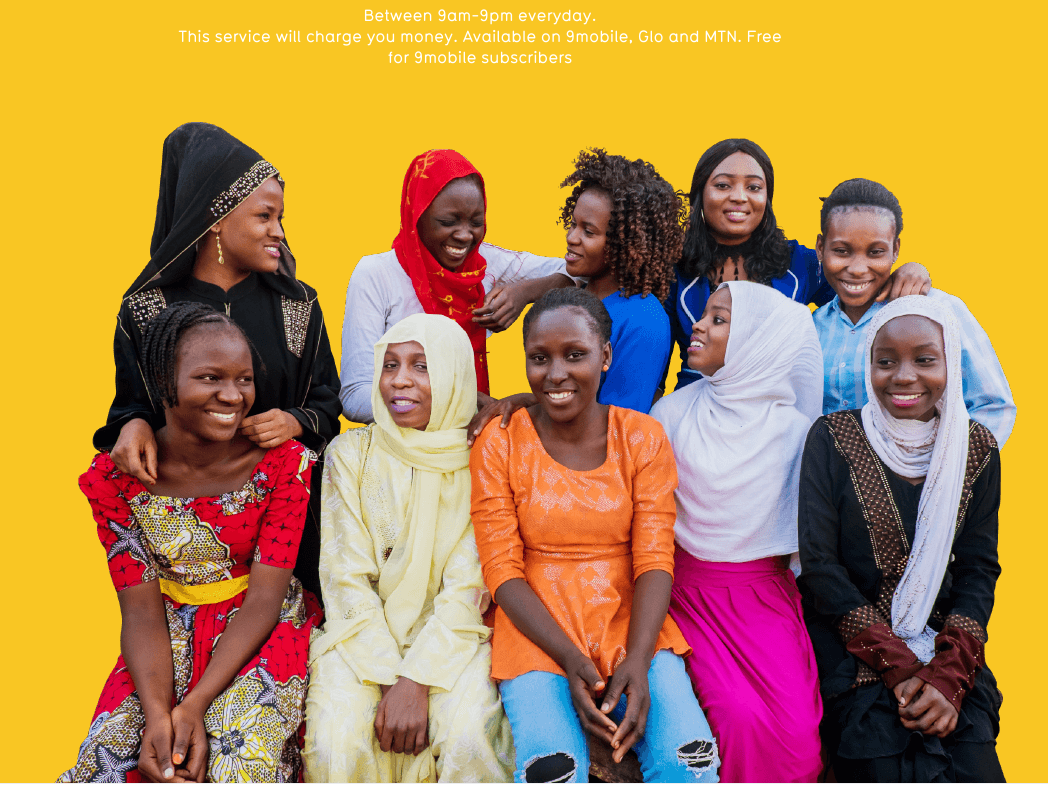
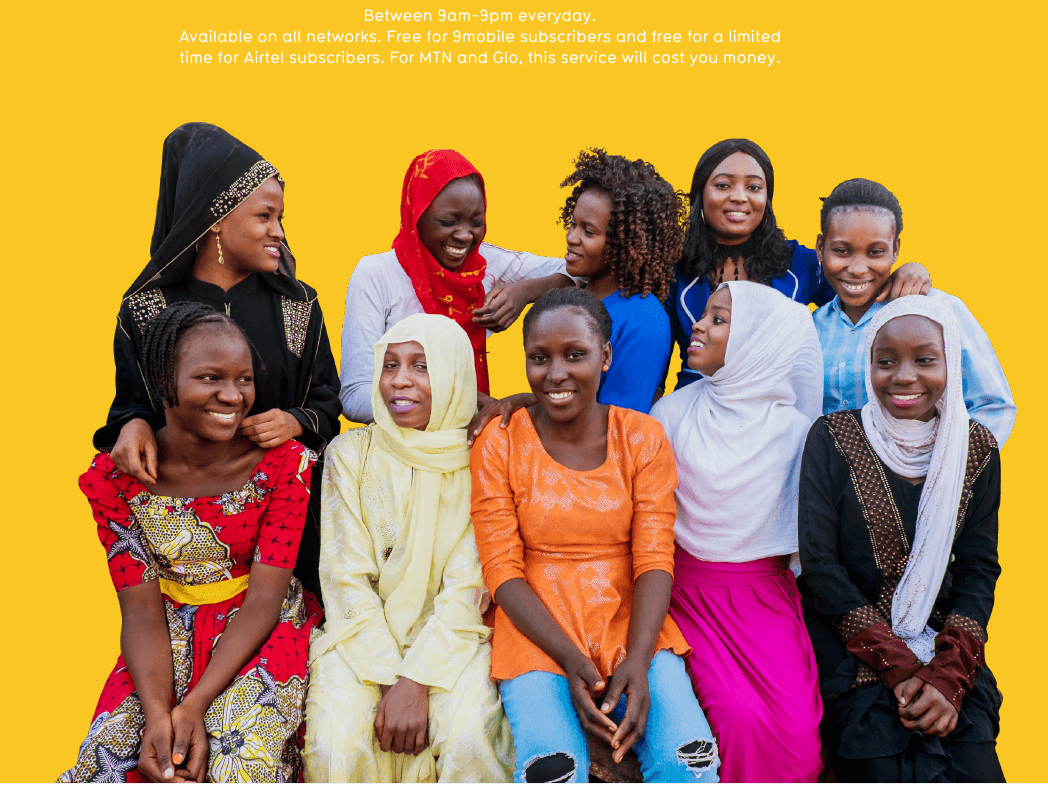
Before and after one commit to girleffect/girls-connect, a website: page index.html in a window 1280 px wide. Shown: the part 326-1116 px from the top of the page, without its empty margins (160-1208 px from the left). Drawn offline with Linux system fonts and the light colour scheme.

Commit message:
Update index.html

```diff
--- a/index.html
+++ b/index.html
@@ -80,7 +80,7 @@
         <div class="intro">
           <h1 class="intro__title">Dial <span class="intro__title--highlight">5512</span></h1>
           <p class="intro__subtitle">Between 9am-9pm everyday. <br/>
-          This service will charge you money. Available on 9mobile, Glo and MTN. Free for 9mobile subscribers</p>
+          Available on all networks. Free for 9mobile subscribers and free for a limited time for Airtel subscribers. For MTN and Glo, this service will cost you money.</p>
         </div>
         <div class="content__inner">
           <img src="/static/images/girls-connecting.png" alt="Girls Connect" class="content__hero-image" width="988" height="684">
```
